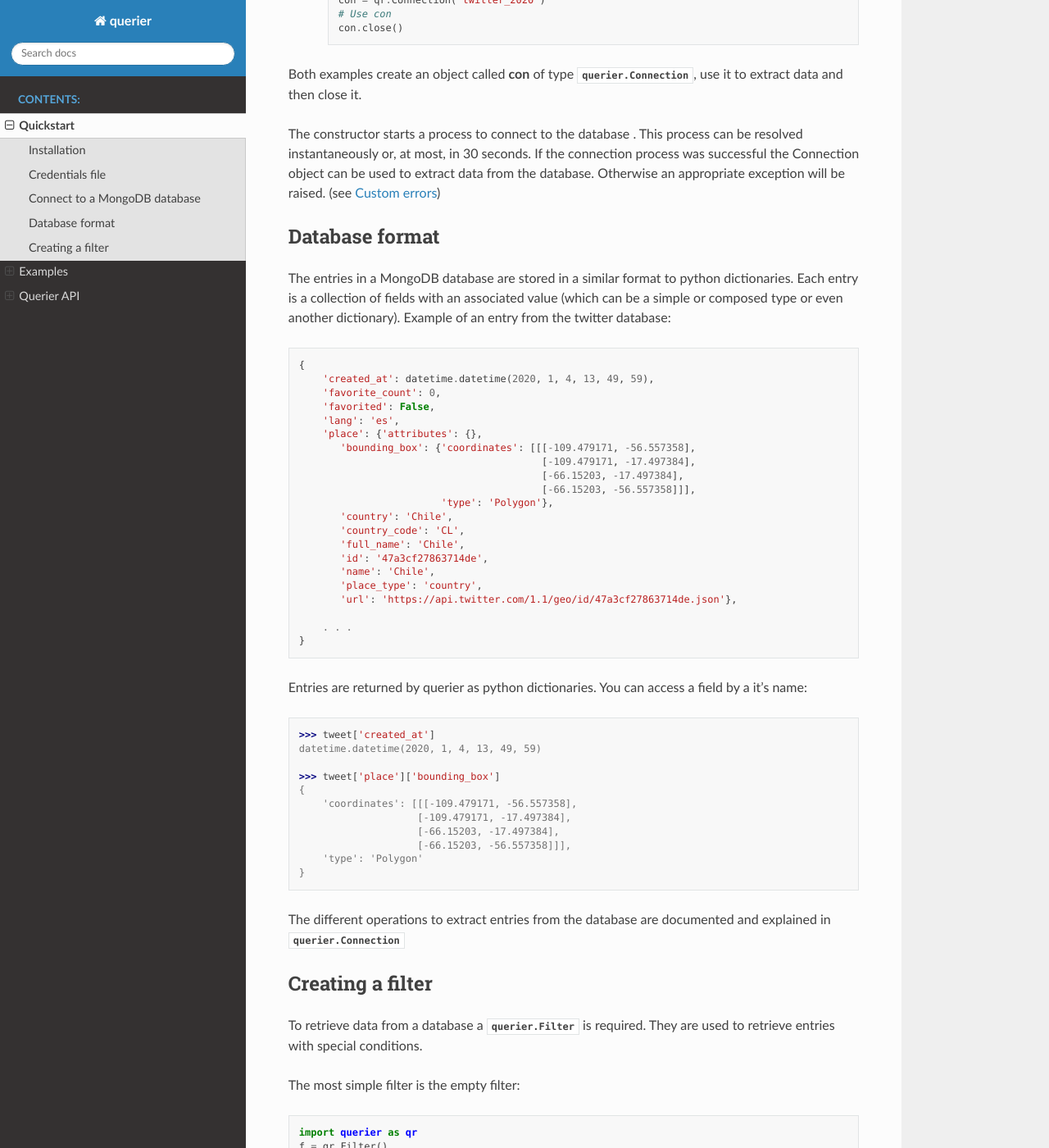
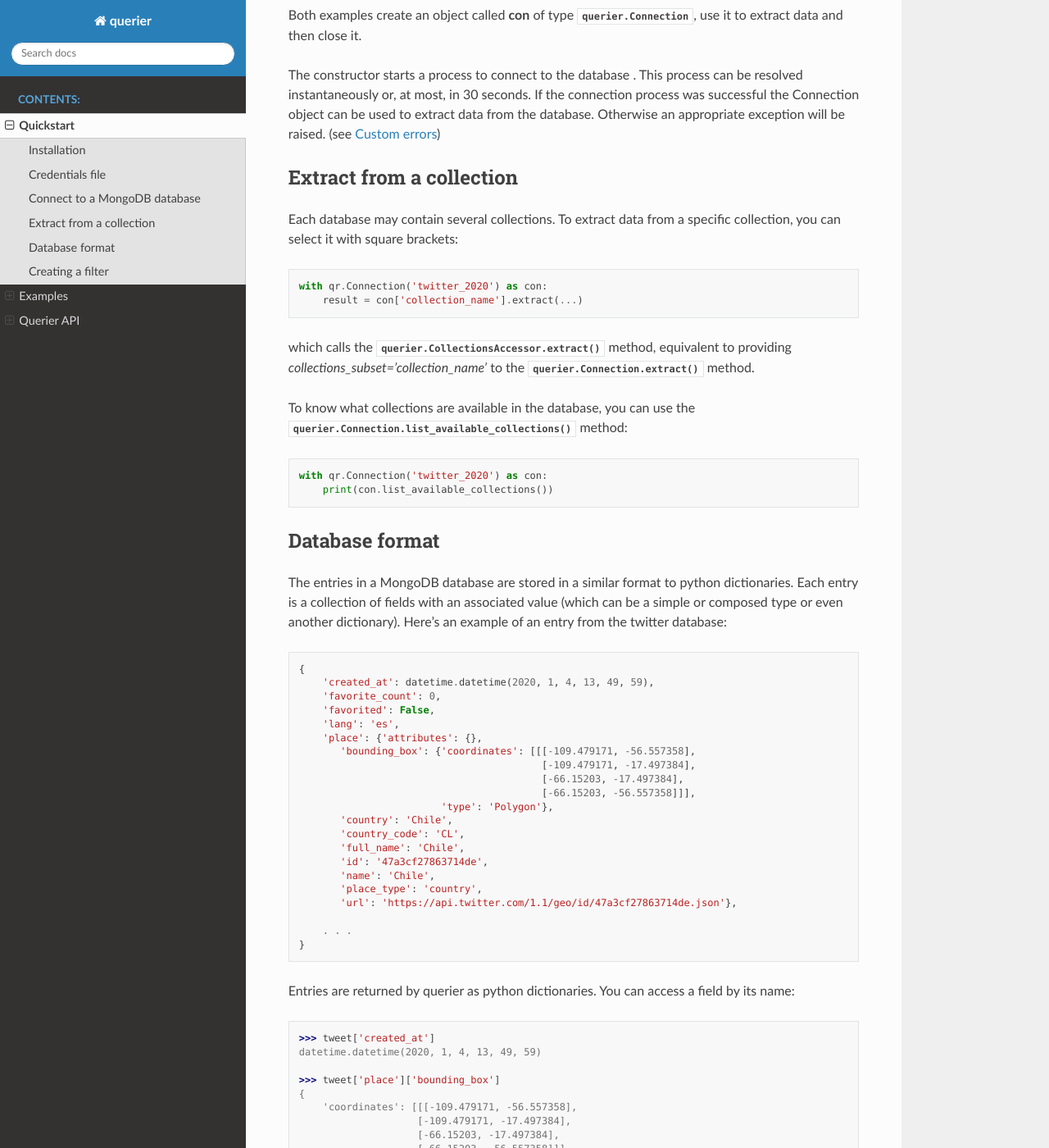
Before and after one commit to TLouf/querier, a Sphinx documentation site: the page built from doc/source/quickstart.rst, in a window 1280 px wide and 1400 px high, scrolled down 2255 px. Shown: the whole window at 82% size. Built offline with Sphinx 7.4.7 and the Read the Docs theme 2.0.0, drawn with Linux system fonts in a browser that asks for light colours; some of the changed text lies outside the part shown.

Commit message:
Small improvements to doc

```diff
--- a/doc/source/quickstart.rst
+++ b/doc/source/quickstart.rst
@@ -4,18 +4,14 @@
 Installation
 ------------
 
-It is advised to install Querier in a conda environment (other than the base environment).
-To do so, a conda environment with python 3 must be activated
-
-To install the package from the source repository, execute the
-following command:
+To install the package from the source repository, execute the following command:
 
 .. code:: bash
 
     pip install git+https://github.com/TLouf/querier.git#egg=querier
 
 
-To test that the library is installed, execute the following python script::
+You can then import the module to check it was properly installed::
 
     import querier as qr
 
@@ -76,7 +72,7 @@
     When using any extraction method from :py:class:`querier.Connection`
 
 
-* If the file is missing or it's format is incorrect, a :py:class:`querier.CredentialsError` will be raised.
+* If the file is missing or its format is incorrect, a :py:class:`querier.CredentialsError` will be raised.
 * If the credentials in the file are incorrect or not authorized to read a database, a :py:class:`querier.AuthentificationError` will be raised instead.
 
 For more details, see :py:class:`querier.Connection`.
@@ -112,13 +108,32 @@
 Otherwise an appropriate exception will be raised. (see :doc:`errors`)
 
 
+Extract from a collection
+-------------------------
+Each database may contain several collections. To extract data from a specific
+collection, you can select it with square brackets::
+
+    with qr.Connection('twitter_2020') as con:
+        result = con['collection_name'].extract(...)
+
+which calls the :py:meth:`querier.CollectionsAccessor.extract()` method, equivalent to
+providing `collections_subset='collection_name'` to the
+:py:meth:`querier.Connection.extract()` method.
+
+To know what collections are available in the database, you can use the
+:py:meth:`querier.Connection.list_available_collections()` method::
+
+    with qr.Connection('twitter_2020') as con:
+        print(con.list_available_collections())
+
+
 Database format
 ---------------
 
 The entries in a MongoDB database are stored in a similar format to python dictionaries.
-Each entry is a collection of fields with an associated value
-(which can be a simple or composed type or even another dictionary). Example of an entry
-from the twitter database::
+Each entry is a collection of fields with an associated value (which can be a simple or
+composed type or even another dictionary). Here's an example of an entry from the
+twitter database::
 
     {
         'created_at': datetime.datetime(2020, 1, 4, 13, 49, 59),
@@ -144,7 +159,7 @@
 
 
 Entries are returned by querier as python dictionaries. You can access a field by
-a it's name::
+its name::
 
     >>> tweet['created_at']
     datetime.datetime(2020, 1, 4, 13, 49, 59)
```
Also changed, not shown: 1 other file.
